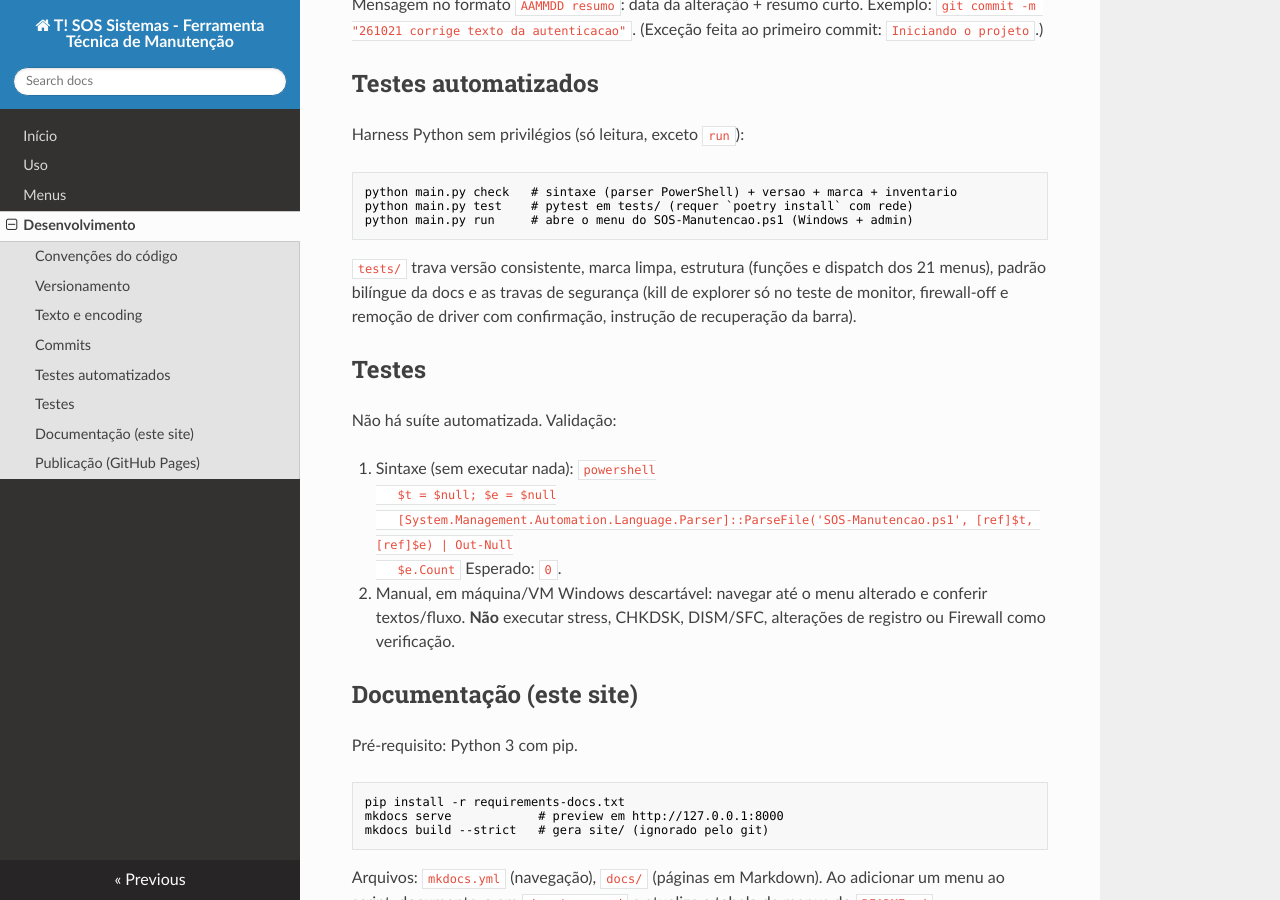
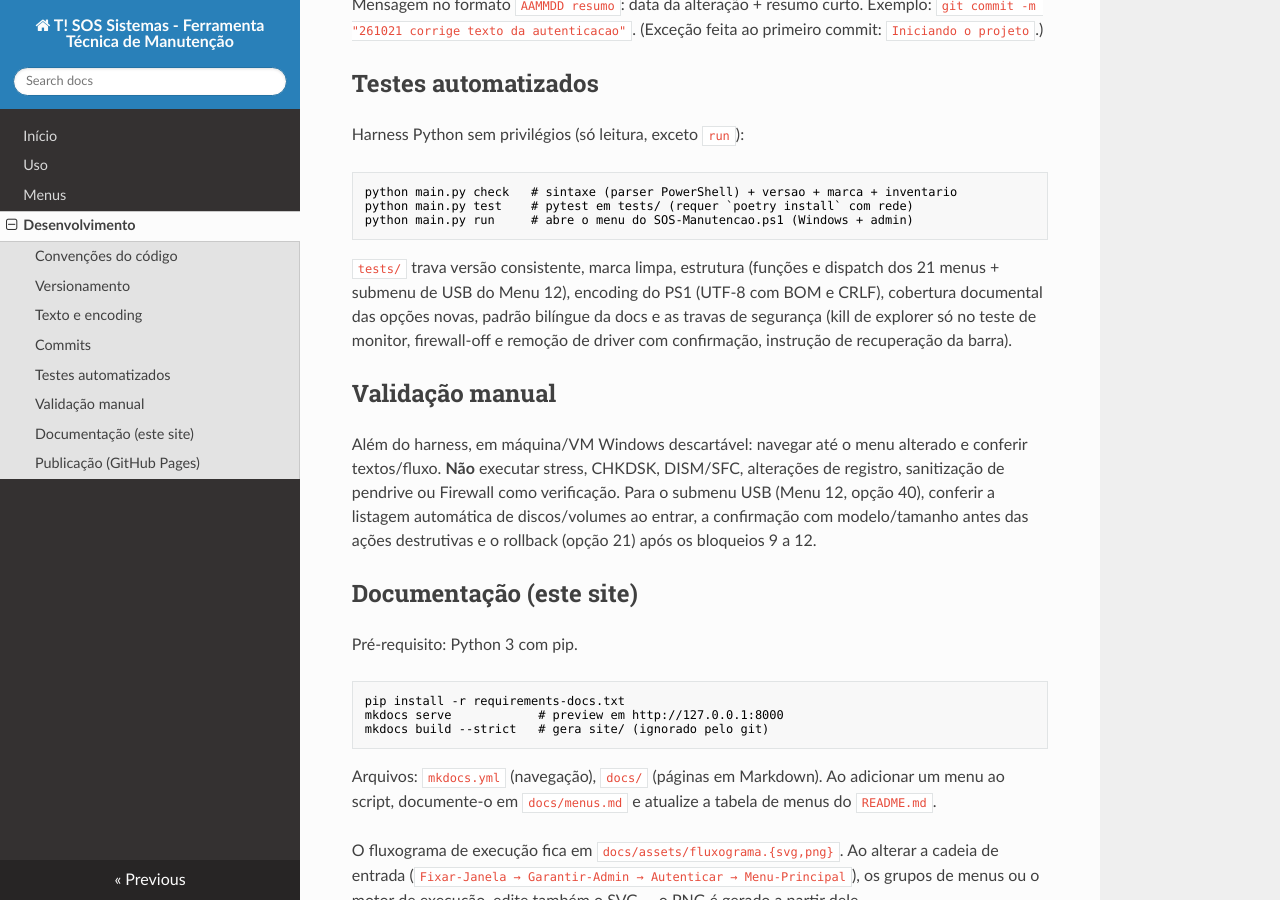
Before and after one commit to klaytonPrinceMS/ps1Bat, an MkDocs documentation site: the page built from docs/desenvolvimento.md, in a window 1280 px wide and 900 px high, scrolled down 1129 px. Built offline with MkDocs 1.6.1, drawn with Linux system fonts in a browser that asks for light colours; nearby versions of some CDN libraries.

Commit message:
261119 reforca testes e documentacao do submenu USB

````diff
--- a/docs/desenvolvimento.md
+++ b/docs/desenvolvimento.md
@@ -55,24 +55,20 @@ python main.py run     # abre o menu do SOS-Manutencao.ps1 (Windows + admin)
 ```
 
 `tests/` trava versão consistente, marca limpa, estrutura (funções e
-dispatch dos 21 menus), padrão bilíngue da docs e as travas de segurança
-(kill de explorer só no teste de monitor, firewall-off e remoção de driver
-com confirmação, instrução de recuperação da barra).
+dispatch dos 21 menus + submenu de USB do Menu 12), encoding do PS1 (UTF-8
+com BOM e CRLF), cobertura documental das opções novas, padrão bilíngue da
+docs e as travas de segurança (kill de explorer só no teste de monitor,
+firewall-off e remoção de driver com confirmação, instrução de recuperação
+da barra).
 
-## Testes
+## Validação manual
 
-Não há suíte automatizada. Validação:
-
-1. Sintaxe (sem executar nada):
-   ```powershell
-   $t = $null; $e = $null
-   [System.Management.Automation.Language.Parser]::ParseFile('SOS-Manutencao.ps1', [ref]$t, [ref]$e) | Out-Null
-   $e.Count
-   ```
-   Esperado: `0`.
-2. Manual, em máquina/VM Windows descartável: navegar até o menu alterado
-   e conferir textos/fluxo. **Não** executar stress, CHKDSK, DISM/SFC,
-   alterações de registro ou Firewall como verificação.
+Além do harness, em máquina/VM Windows descartável: navegar até o menu
+alterado e conferir textos/fluxo. **Não** executar stress, CHKDSK, DISM/SFC,
+alterações de registro, sanitização de pendrive ou Firewall como verificação.
+Para o submenu USB (Menu 12, opção 40), conferir a listagem automática de
+discos/volumes ao entrar, a confirmação com modelo/tamanho antes das ações
+destrutivas e o rollback (opção 21) após os bloqueios 9 a 12.
 
 ## Documentação (este site)
 
````
Also changed, not shown: docs/index.md (+5 -0 lines), docs/uso.md (+6 -0 lines), docs/assets/fluxograma.png, docs/assets/fluxograma.svg, 2 other files.
